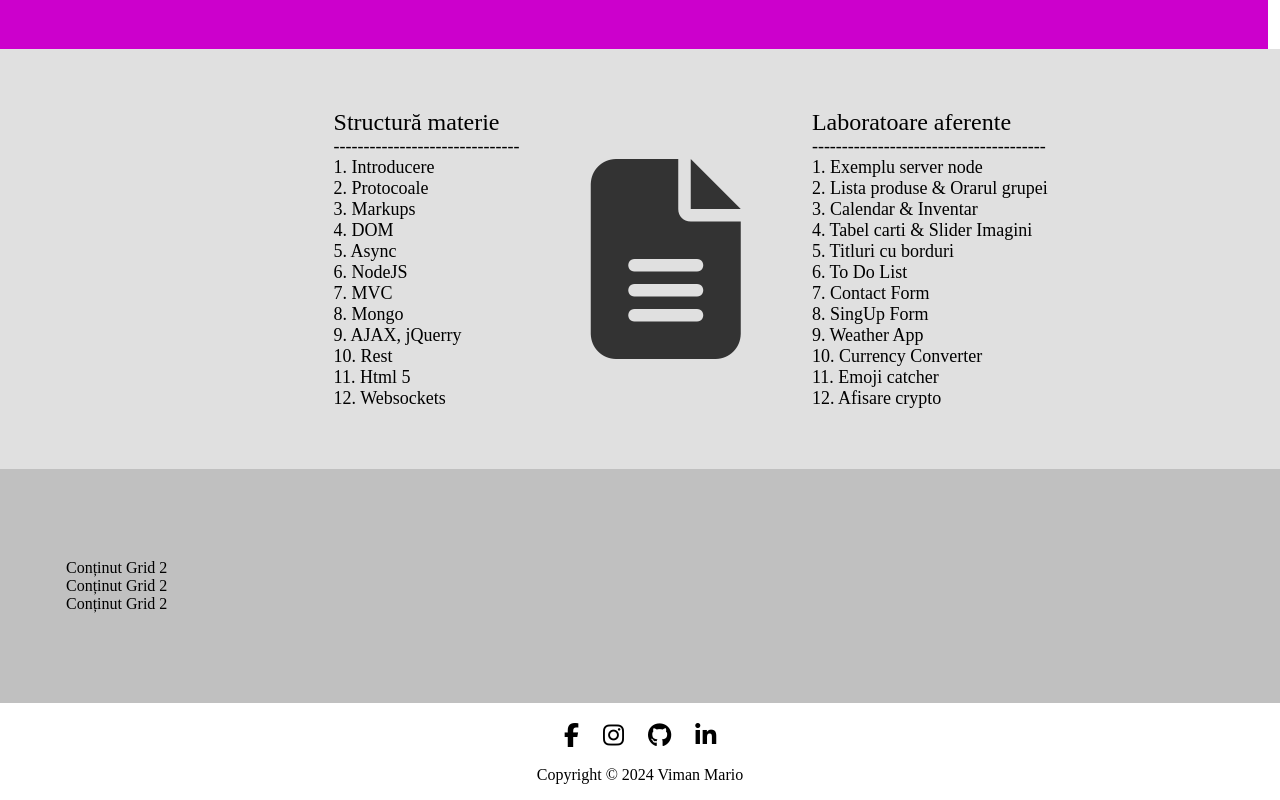
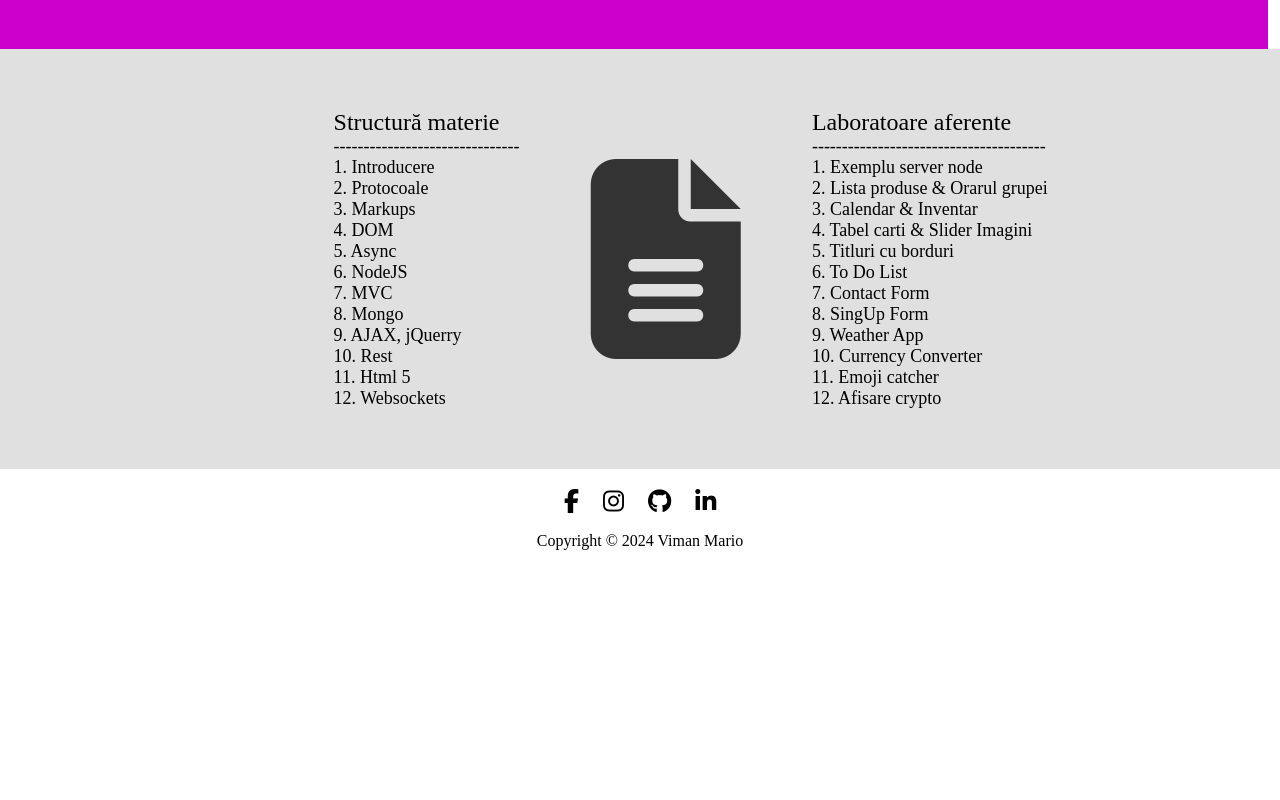
Before and after one commit to vimanmario/ProgramareWEB, a website: page public/index.html in a window 1280 px wide. Shown: the part 439-1239 px from the top of the page. After the commit the page ends 1005 px from the top, so only its background shows below. Drawn offline with Linux system fonts and the light colour scheme.

Commit message:
update #41 grid2 delete

```diff
--- a/public/index.html
+++ b/public/index.html
@@ -59,13 +59,6 @@
     </div>
 </section>
 
-<!-- Al Doilea Grid -->
-<section class="grid">
-    <div class="item">Conținut Grid 2</div>
-    <div class="item">Conținut Grid 2</div>
-    <div class="item">Conținut Grid 2</div>
-</section>
-
 <!-- Subsol (Footer) -->
 <footer>
     <div class="footer">
```
